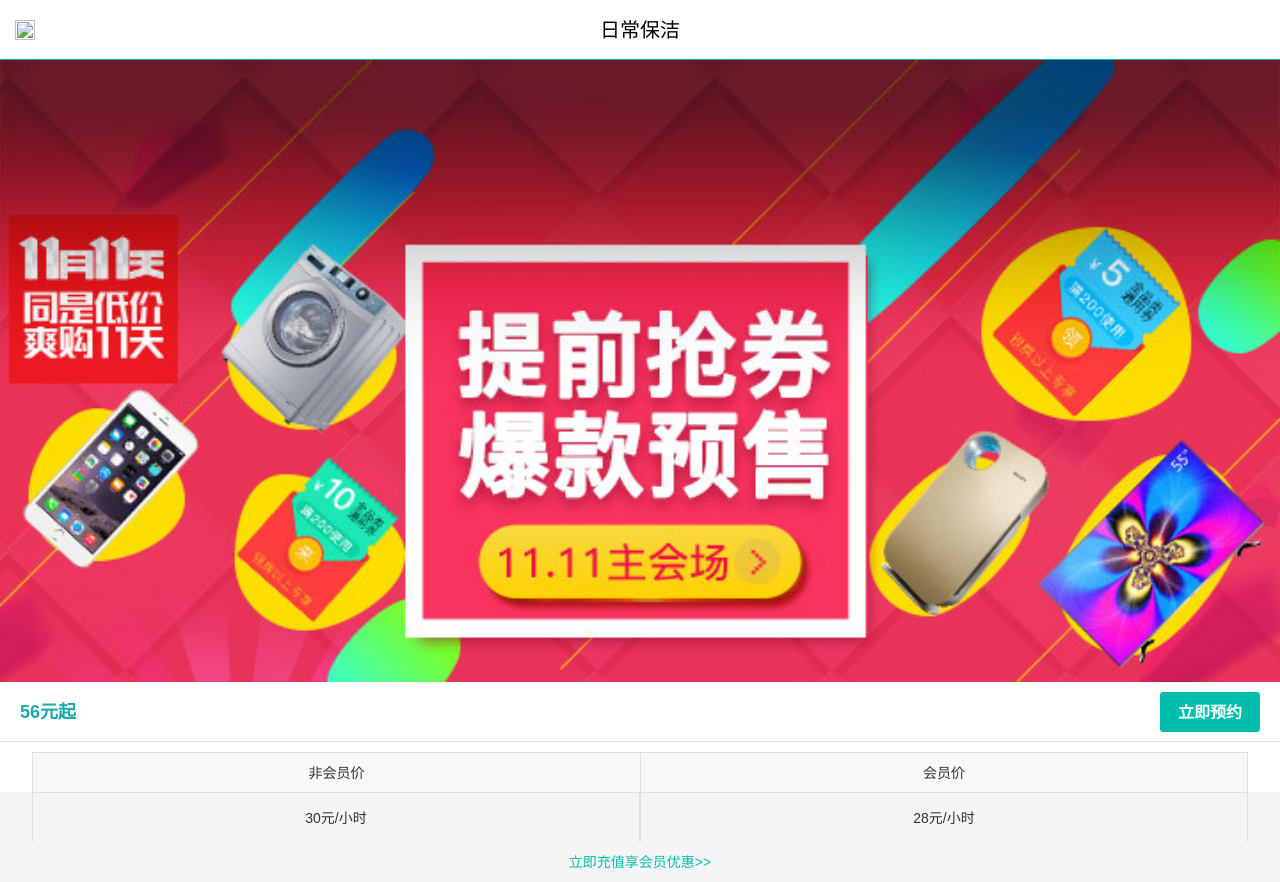
After one commit to MagerChan/E_Life, a PHP site: page /RiChangBaoJie.html in a window 1280 px wide. The commit adds this page. Run offline with PHP 8.4, Linux system fonts and the light colour scheme.

Commit message:
20161211

```diff
--- /dev/null
+++ b/E_Life/RiChangBaoJie.html
@@ -0,0 +1,46 @@
+<!DOCTYPE html>
+<html>
+
+	<head>
+		<meta charset="UTF-8">
+		<meta name="viewport" content="width=device-width, user-scalable=no, initial-scale=1.0">
+		<title>易生活</title>
+		<link rel="stylesheet" type="text/css" href="css/base.css">
+		<link rel="stylesheet" type="text/css" href="css/index.css">
+		<link rel="stylesheet" href="css/allserves.css" />
+		<link rel="stylesheet" href="css/order.css" />
+		<link rel="stylesheet" href="css/RiChangBaoJie.css" />
+	</head>
+
+	<body>
+		<header class="header">
+			<div class="header_box_order">
+				<a href="#" class="p1">日常保洁</a>
+				<a href="#" class="back"><img src="#" /></a>
+			</div>
+		</header>
+
+		<div class="bg">
+			<img src="images/l1.jpg" />
+		</div>
+
+		<div class="section">
+			<div class="pre_money">
+				<div class="money">56元起</div>
+				<div class="yuyue">
+					<a href="#">立即预约</a>
+				</div>
+			</div>
+
+			<div class="price">
+				<div class="th">非会员价</div>
+				<div class="th">会员价</div>
+				<div class="pre_h_money">30元/小时</div>
+				<div class="pre_h_money">28元/小时</div>
+				<div class="tomember">立即充值享会员优惠>></div>
+			</div>
+		</div>
+
+	</body>
+
+</html>
--- /dev/null
+++ b/E_Life/css/RiChangBaoJie.css
@@ -0,0 +1,98 @@
+.bg{
+	top: 60px;
+	width: 100%;
+	overflow:hidden;
+	position: relative;
+}
+
+.bg img{
+	width:100%;
+	display:block;
+}
+
+.section{
+	width: 100%;
+	top: 60px;
+	position: relative;
+	background: #FFFFFF;
+}
+
+.pre_money{
+	width: 100%;
+	height: 60px;
+	background: #FFFFFF;
+	border-bottom: 1px solid #E0E0E0;
+}
+
+.money{
+	width: 50%;
+	height: 60px;
+	line-height: 60px;
+	color: #1DA8AE;
+	font-size: 18px;
+	text-align: left;
+	float: left;
+	font-weight: 700;
+	padding-left: 20px;
+}
+
+.yuyue{
+	width: 50%;
+	height: 60px;
+	float: left;
+}
+.yuyue a{
+	width: 100px;
+	height: 40px;
+	line-height: 40px;
+	border:1px solid #00BEAE;
+	border-radius: 3px;
+	color: #FFFFFF;
+	background: #00BEAE;
+	display: block;
+	margin: 10px auto;
+	margin-right: 20px;
+	text-align: center;
+	font-size: 16px;
+	font-weight: 600;
+}
+
+.price{
+	width: 95%;
+	margin:10px auto;
+}
+.th{
+	width: 50%;
+	height: 40px;
+	line-height: 40px;
+	background: #F8F8F8;
+	text-align: center;
+	float: left;
+	border: 1px solid #E0E0E0;
+	border-bottom: none;
+}
+.th:first-child{
+	border-right: none;
+}
+
+.pre_h_money{
+	width: 50%;
+	height: 50px;
+	line-height: 50px;
+	text-align: center;
+	float: left;
+	border: 1px solid #E0E0E0;
+	border-bottom: none;
+}
+.pre_h_money:first-child{
+	border-right: none;
+}
+
+.tomember{
+	width: 100%;
+	height: 40px;
+	line-height: 40px;
+	border: 1px solid #E0E0E0;
+	color: #00BEAE;
+	text-align: center;
+}
--- a/E_Life/css/allserves.css
+++ b/E_Life/css/allserves.css
@@ -70,6 +70,14 @@ a{
 	width: 100%;
 	margin:15px auto;
 }
+.target-fix {
+    position: relative;
+    top: -60px; /* 偏移值*/
+    display: block;
+    height: 0;
+    overflow: hidden;
+}
+
 .serve_title{
 	width: 90%;
 	height: 20px;
```
Also changed, not shown: E_Life/allserves.html (+55 -42 lines), E_Life/index.html (+68 -41 lines), E_Life/js/allserves.js (+27 -0 lines), E_Life/js/index.js (+4 -16 lines), E_Life/images/nav2.png (added), E_Life/images/nav3.png, E_Life/images/nav7.png.
